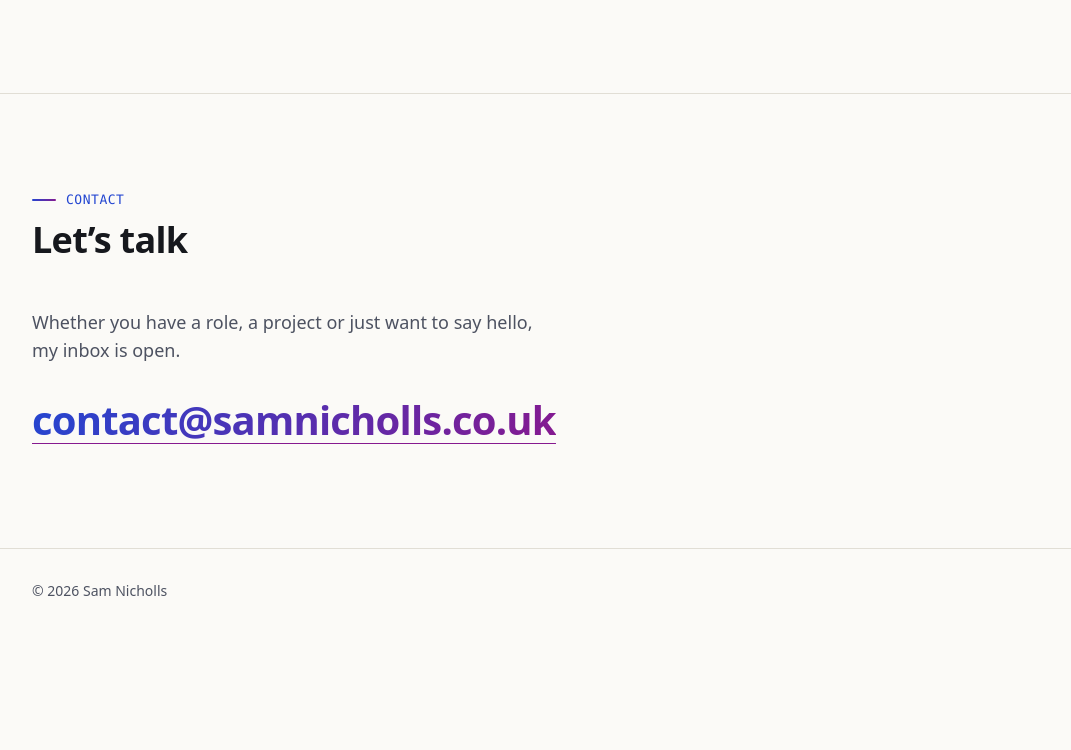
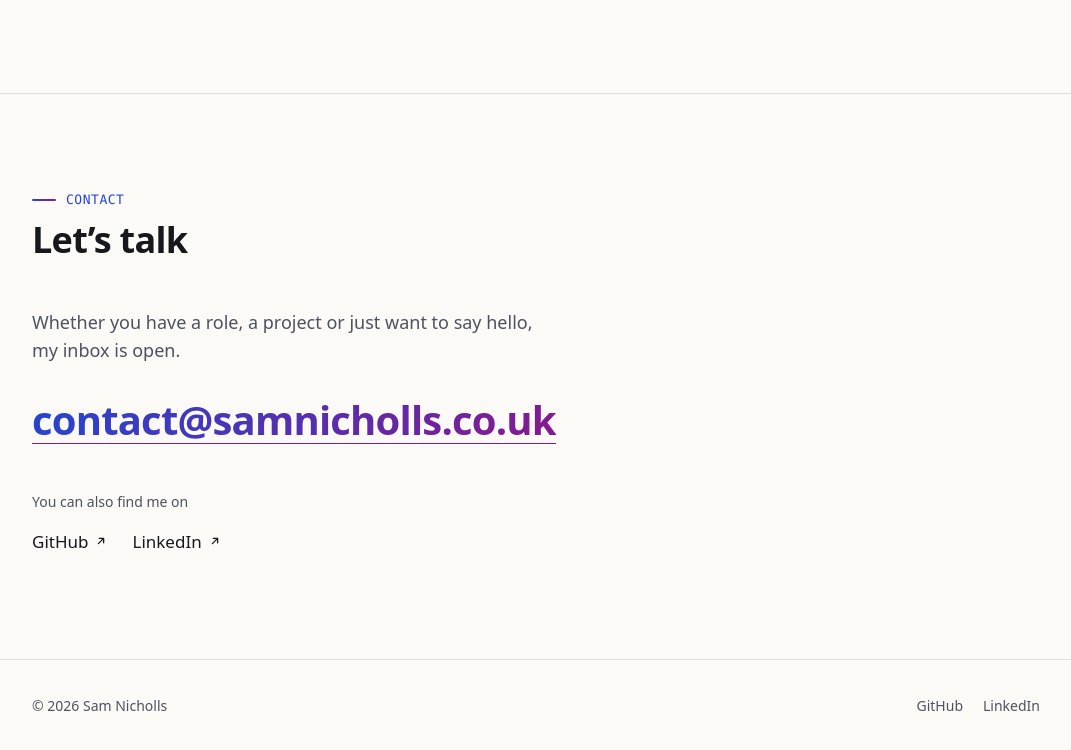
Before and after one commit to samnichollsuk/portfolio, an Astro site: page / in a window 1280 px wide. Shown: the part 1227-1977 px from the top of the page, without its empty margins (104-1175 px from the left). Before the commit the page ends 1860 px from the top, so only its background shows below. Built offline with nearby package versions, Linux system fonts and the light colour scheme; Astro itself is replaced by a stand-in of ours.

Commit message:
Add social links and point hero CTA at contact section

```diff
--- a/src/components/Contact.astro
+++ b/src/components/Contact.astro
@@ -11,4 +11,29 @@ import Section from "./Section.astro";
 		class="decoration-accent-2 text-[clamp(1.375rem,4.5vw,2.5rem)] font-bold tracking-[-0.02em] wrap-anywhere"
 		href={`mailto:${profile.email}`}><span class="gradient-text">{profile.email}</span></a
 	>
+	<p id="contact-elsewhere" class="text-muted mt-10 mb-2 text-sm">You can also find me on</p>
+	<ul class="flex flex-wrap gap-x-6 gap-y-2" aria-labelledby="contact-elsewhere">
+		{
+			profile.socials.map((social) => (
+				<li>
+					<a
+						class="text-fg hover:text-accent inline-flex items-center gap-1.5 py-2 font-medium no-underline"
+						href={social.href}
+					>
+						{social.label}
+						<svg class="size-3.5" viewBox="0 0 16 16" aria-hidden="true">
+							<path
+								d="M5 11 11 5M6 5h5v5"
+								fill="none"
+								stroke="currentColor"
+								stroke-width="1.5"
+								stroke-linecap="round"
+								stroke-linejoin="round"
+							/>
+						</svg>
+					</a>
+				</li>
+			))
+		}
+	</ul>
 </Section>
--- a/src/components/Footer.astro
+++ b/src/components/Footer.astro
@@ -5,7 +5,18 @@ const year = new Date().getFullYear();
 ---
 
 <footer class="border-border text-muted border-t py-8 text-sm">
-	<div class="wrapper flex flex-wrap justify-between gap-x-6 gap-y-2">
+	<div class="wrapper flex flex-wrap items-center justify-between gap-x-6 gap-y-2">
 		<p>© {year} {profile.name}</p>
+		<ul class="flex gap-x-5" aria-label="Social profiles">
+			{
+				profile.socials.map((social) => (
+					<li>
+						<a class="text-muted hover:text-fg inline-block py-1 no-underline" href={social.href}>
+							{social.label}
+						</a>
+					</li>
+				))
+			}
+		</ul>
 	</div>
 </footer>
--- a/src/components/Hero.astro
+++ b/src/components/Hero.astro
@@ -29,7 +29,7 @@ const button =
 					button,
 					"border-fg bg-fg text-bg hover:bg-brand-gradient hover:text-on-accent hover:border-transparent",
 				]}
-				href={`mailto:${profile.email}`}>Get in touch</a
+				href="#contact">Get in touch</a
 			>
 			<a class:list={[button, "border-border-strong text-fg hover:border-fg"]} href="#projects">See my projects</a>
 		</div>
--- a/src/data/profile.ts
+++ b/src/data/profile.ts
@@ -2,6 +2,10 @@ export const profile = {
 	name: "Sam Nicholls",
 	title: "Senior Front-End Engineer",
 	email: "contact@samnicholls.co.uk",
+	socials: [
+		{ label: "GitHub", href: "https://github.com/samnichollsuk" },
+		{ label: "LinkedIn", href: "https://www.linkedin.com/in/sam-nicholls-576253133/" },
+	],
 	summary:
 		"I'm a senior front-end engineer with 8 years in React and TypeScript, and I treat performance and accessibility as features, not afterthoughts. I take products from first prototype to release, from mobile-first sites for global brands to AI-powered shopping tools.",
 };
```
